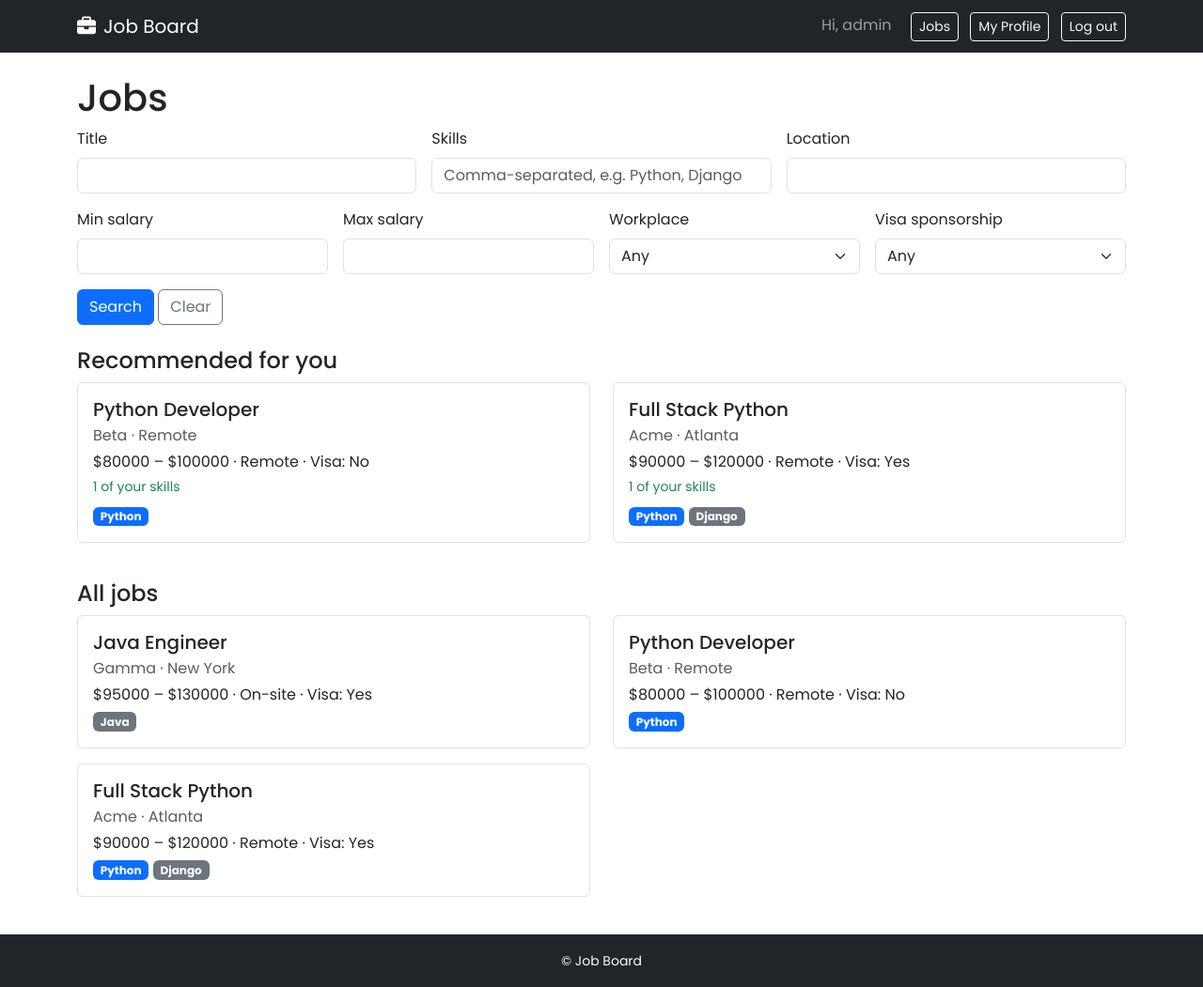
After one commit to Alex5563/Second-Project, a Django app: page /jobs/ in a window 1280 px wide. The commit adds this page. Shown: the whole page at 94% size. Run offline with Django 5.2, Linux system fonts and the light colour scheme; a user stored in the database is signed in; data comes from the database, SQL or seed files in the repository; both versions use the stored data as it was after the commit; some libraries are stand-ins or nearby versions.

Commit message:
added user stories 5 and 6

```diff
--- a/secondproject/home/urls.py
+++ b/secondproject/home/urls.py
@@ -3,4 +3,5 @@ from . import views
 urlpatterns = [
     path('', views.index, name='home.index'),
     path('profiles/', include('profiles.urls')),
+    path('jobs/', include('jobs.urls')),
 ]
--- /dev/null
+++ b/secondproject/jobs/admin.py
@@ -0,0 +1,4 @@
+from django.contrib import admin
+from .models import Job
+
+admin.site.register(Job)
--- /dev/null
+++ b/secondproject/jobs/apps.py
@@ -0,0 +1,6 @@
+from django.apps import AppConfig
+
+
+class JobsConfig(AppConfig):
+    default_auto_field = 'django.db.models.BigAutoField'
+    name = 'jobs'
--- /dev/null
+++ b/secondproject/jobs/models.py
@@ -0,0 +1,28 @@
+from django.contrib.auth.models import User
+from django.db import models
+
+
+class Job(models.Model):
+    REMOTE = 'remote'
+    ONSITE = 'onsite'
+    WORKPLACE_CHOICES = [
+        (REMOTE, 'Remote'),
+        (ONSITE, 'On-site'),
+    ]
+
+    title = models.CharField(max_length=200)
+    company = models.CharField(max_length=200)
+    description = models.TextField(blank=True)
+    skills = models.ManyToManyField('profiles.Skill', blank=True)
+    location = models.CharField(max_length=200)
+    latitude = models.DecimalField(max_digits=9, decimal_places=6, null=True, blank=True)
+    longitude = models.DecimalField(max_digits=9, decimal_places=6, null=True, blank=True)
+    salary_min = models.PositiveIntegerField()
+    salary_max = models.PositiveIntegerField()
+    workplace = models.CharField(max_length=20, choices=WORKPLACE_CHOICES)
+    visa_sponsorship = models.BooleanField(default=False)
+    posted_by = models.ForeignKey(User, on_delete=models.CASCADE, related_name='jobs')
+    created_at = models.DateTimeField(auto_now_add=True)
+
+    def __str__(self):
+        return self.title
--- /dev/null
+++ b/secondproject/jobs/templates/jobs/index.html
@@ -0,0 +1,117 @@
+{% extends "base.html" %}
+{% block content %}
+{% with filters=template_data.filters %}
+<h1>Jobs</h1>
+
+<form method="get" class="row g-3 mb-4">
+  <div class="col-md-4">
+    <label for="title" class="form-label">Title</label>
+    <input type="text" class="form-control" id="title" name="title" value="{{ filters.title }}">
+  </div>
+  <div class="col-md-4">
+    <label for="skills" class="form-label">Skills</label>
+    <input type="text" class="form-control" id="skills" name="skills"
+           value="{{ filters.skills }}" placeholder="Comma-separated, e.g. Python, Django">
+  </div>
+  <div class="col-md-4">
+    <label for="location" class="form-label">Location</label>
+    <input type="text" class="form-control" id="location" name="location" value="{{ filters.location }}">
+  </div>
+  <div class="col-md-3">
+    <label for="salary_min" class="form-label">Min salary</label>
+    <input type="number" class="form-control" id="salary_min" name="salary_min" value="{{ filters.salary_min }}">
+  </div>
+  <div class="col-md-3">
+    <label for="salary_max" class="form-label">Max salary</label>
+    <input type="number" class="form-control" id="salary_max" name="salary_max" value="{{ filters.salary_max }}">
+  </div>
+  <div class="col-md-3">
+    <label for="workplace" class="form-label">Workplace</label>
+    <select class="form-select" id="workplace" name="workplace">
+      <option value="">Any</option>
+      <option value="remote" {% if filters.workplace == 'remote' %}selected{% endif %}>Remote</option>
+      <option value="onsite" {% if filters.workplace == 'onsite' %}selected{% endif %}>On-site</option>
+    </select>
+  </div>
+  <div class="col-md-3">
+    <label for="visa" class="form-label">Visa sponsorship</label>
+    <select class="form-select" id="visa" name="visa">
+      <option value="">Any</option>
+      <option value="yes" {% if filters.visa == 'yes' %}selected{% endif %}>Yes</option>
+      <option value="no" {% if filters.visa == 'no' %}selected{% endif %}>No</option>
+    </select>
+  </div>
+  <div class="col-12">
+    <button type="submit" class="btn btn-primary">Search</button>
+    <a href="{% url 'jobs.index' %}" class="btn btn-outline-secondary">Clear</a>
+  </div>
+</form>
+
+{% if not template_data.has_filters %}
+  <h2 class="h4 mt-4">Recommended for you</h2>
+  {% if not template_data.has_skills %}
+    <p class="text-muted">
+      Add skills to your profile to get job recommendations.
+      <a href="{% url 'profiles.edit' %}">Edit profile</a>
+    </p>
+  {% elif template_data.recommended %}
+    <div class="row">
+      {% for job in template_data.recommended %}
+        <div class="col-md-6 mb-3">
+          <div class="border rounded p-3 h-100">
+            <h3 class="h5 mb-1">{{ job.title }}</h3>
+            <p class="mb-1 text-muted">{{ job.company }} &middot; {{ job.location }}</p>
+            <p class="mb-1">
+              ${{ job.salary_min }} – ${{ job.salary_max }}
+              &middot; {{ job.get_workplace_display }}
+              &middot; Visa: {% if job.visa_sponsorship %}Yes{% else %}No{% endif %}
+            </p>
+            <p class="mb-2 small text-success">{{ job.match_count }} of your skills</p>
+            {% for skill in job.skills.all %}
+              {% if skill.id in template_data.profile_skill_ids %}
+                <span class="badge bg-primary">{{ skill.name }}</span>
+              {% else %}
+                <span class="badge bg-secondary">{{ skill.name }}</span>
+              {% endif %}
+            {% endfor %}
+          </div>
+        </div>
+      {% endfor %}
+    </div>
+  {% else %}
+    <p class="text-muted">No matching recommendations yet.</p>
+  {% endif %}
+
+  <h2 class="h4 mt-4">All jobs</h2>
+{% else %}
+  <h2 class="h4 mt-4">Search results</h2>
+{% endif %}
+
+{% if template_data.jobs %}
+  <div class="row">
+    {% for job in template_data.jobs %}
+      <div class="col-md-6 mb-3">
+        <div class="border rounded p-3 h-100">
+          <h3 class="h5 mb-1">{{ job.title }}</h3>
+          <p class="mb-1 text-muted">{{ job.company }} &middot; {{ job.location }}</p>
+          <p class="mb-1">
+            ${{ job.salary_min }} – ${{ job.salary_max }}
+            &middot; {{ job.get_workplace_display }}
+            &middot; Visa: {% if job.visa_sponsorship %}Yes{% else %}No{% endif %}
+          </p>
+          {% for skill in job.skills.all %}
+            {% if skill.id in template_data.profile_skill_ids %}
+              <span class="badge bg-primary">{{ skill.name }}</span>
+            {% else %}
+              <span class="badge bg-secondary">{{ skill.name }}</span>
+            {% endif %}
+          {% endfor %}
+        </div>
+      </div>
+    {% endfor %}
+  </div>
+{% else %}
+  <p class="text-muted">No jobs found.</p>
+{% endif %}
+{% endwith %}
+{% endblock content %}
--- /dev/null
+++ b/secondproject/jobs/urls.py
@@ -0,0 +1,6 @@
+from django.urls import path
+from . import views
+
+urlpatterns = [
+    path('', views.index, name='jobs.index'),
+]
--- /dev/null
+++ b/secondproject/jobs/views.py
@@ -0,0 +1,90 @@
+from django.db.models import Count, Q
+from django.shortcuts import render
+from accounts.permissions import job_seeker_required
+from profiles.models import Profile
+from .models import Job
+
+
+def _parse_int(value):
+    try:
+        return int(value)
+    except (TypeError, ValueError):
+        return None
+
+
+@job_seeker_required
+def index(request):
+    profile, _created = Profile.objects.get_or_create(user=request.user)
+    profile_skill_ids = set(profile.skills.values_list('id', flat=True))
+    skill_ids = list(profile_skill_ids)
+
+    title = request.GET.get('title', '').strip()
+    skills_param = request.GET.get('skills', '').strip()
+    location = request.GET.get('location', '').strip()
+    salary_min_param = request.GET.get('salary_min', '').strip()
+    salary_max_param = request.GET.get('salary_max', '').strip()
+    workplace = request.GET.get('workplace', '').strip()
+    visa = request.GET.get('visa', '').strip()
+
+    has_filters = any([
+        title,
+        skills_param,
+        location,
+        salary_min_param,
+        salary_max_param,
+        workplace in (Job.REMOTE, Job.ONSITE),
+        visa in ('yes', 'no'),
+    ])
+
+    recommended = []
+    jobs = Job.objects.prefetch_related('skills').order_by('-created_at')
+
+    if has_filters:
+        if title:
+            jobs = jobs.filter(title__icontains=title)
+        if skills_param:
+            for name in [s.strip() for s in skills_param.split(',') if s.strip()]:
+                jobs = jobs.filter(skills__name__iexact=name)
+        if location:
+            jobs = jobs.filter(location__icontains=location)
+        seeker_min = _parse_int(salary_min_param) if salary_min_param else None
+        seeker_max = _parse_int(salary_max_param) if salary_max_param else None
+        if seeker_min is not None:
+            jobs = jobs.filter(salary_max__gte=seeker_min)
+        if seeker_max is not None:
+            jobs = jobs.filter(salary_min__lte=seeker_max)
+        if workplace in (Job.REMOTE, Job.ONSITE):
+            jobs = jobs.filter(workplace=workplace)
+        if visa == 'yes':
+            jobs = jobs.filter(visa_sponsorship=True)
+        elif visa == 'no':
+            jobs = jobs.filter(visa_sponsorship=False)
+        jobs = jobs.distinct()
+    else:
+        if skill_ids:
+            recommended = (
+                Job.objects
+                .annotate(match_count=Count('skills', filter=Q(skills__in=skill_ids), distinct=True))
+                .filter(match_count__gt=0)
+                .prefetch_related('skills')
+                .order_by('-match_count', '-created_at')
+            )
+
+    template_data = {}
+    template_data['title'] = 'Jobs'
+    template_data['profile'] = profile
+    template_data['profile_skill_ids'] = profile_skill_ids
+    template_data['has_skills'] = bool(skill_ids)
+    template_data['has_filters'] = has_filters
+    template_data['recommended'] = recommended
+    template_data['jobs'] = jobs
+    template_data['filters'] = {
+        'title': title,
+        'skills': skills_param,
+        'location': location,
+        'salary_min': salary_min_param,
+        'salary_max': salary_max_param,
+        'workplace': workplace,
+        'visa': visa,
+    }
+    return render(request, 'jobs/index.html', {'template_data': template_data})
--- a/secondproject/secondproject/settings.py
+++ b/secondproject/secondproject/settings.py
@@ -40,6 +40,7 @@ INSTALLED_APPS = [
     'home',
     'accounts',
     'profiles',
+    'jobs',
 ]
 
 MIDDLEWARE = [
--- a/secondproject/secondproject/templates/base.html
+++ b/secondproject/secondproject/templates/base.html
@@ -29,10 +29,11 @@
          <div class="ms-auto">
           {% if user.is_authenticated %}
             <span class="navbar-text me-3">Hi, {{ user.username }}</span>
-            <a class="btn btn-outline-light btn-sm" href="{% url 'accounts.logout' %}">Log out</a>
             {% if user.role.role != 'recruiter' %}
+            <a class="btn btn-outline-light btn-sm me-2" href="{% url 'jobs.index' %}">Jobs</a>
             <a class="btn btn-outline-light btn-sm me-2" href="{% url 'profiles.index' %}">My Profile</a>
             {% endif %}
+            <a class="btn btn-outline-light btn-sm" href="{% url 'accounts.logout' %}">Log out</a>
           {% else %}
             <a class="btn btn-outline-light btn-sm me-2" href="{% url 'accounts.login' %}">Log in</a>
             <a class="btn btn-light btn-sm" href="{% url 'accounts.signup' %}">Sign up</a>
```
Also changed, not shown: secondproject/jobs/tests.py (added, +131 -0 lines), secondproject/db.sqlite3, secondproject/jobs/__init__.py (added), secondproject/jobs/migrations/0001_initial.py (added), secondproject/jobs/migrations/0002_alter_job_latitude_alter_job_longitude_and_more.py (added), secondproject/jobs/migrations/__init__.py (added), 1 other file.
